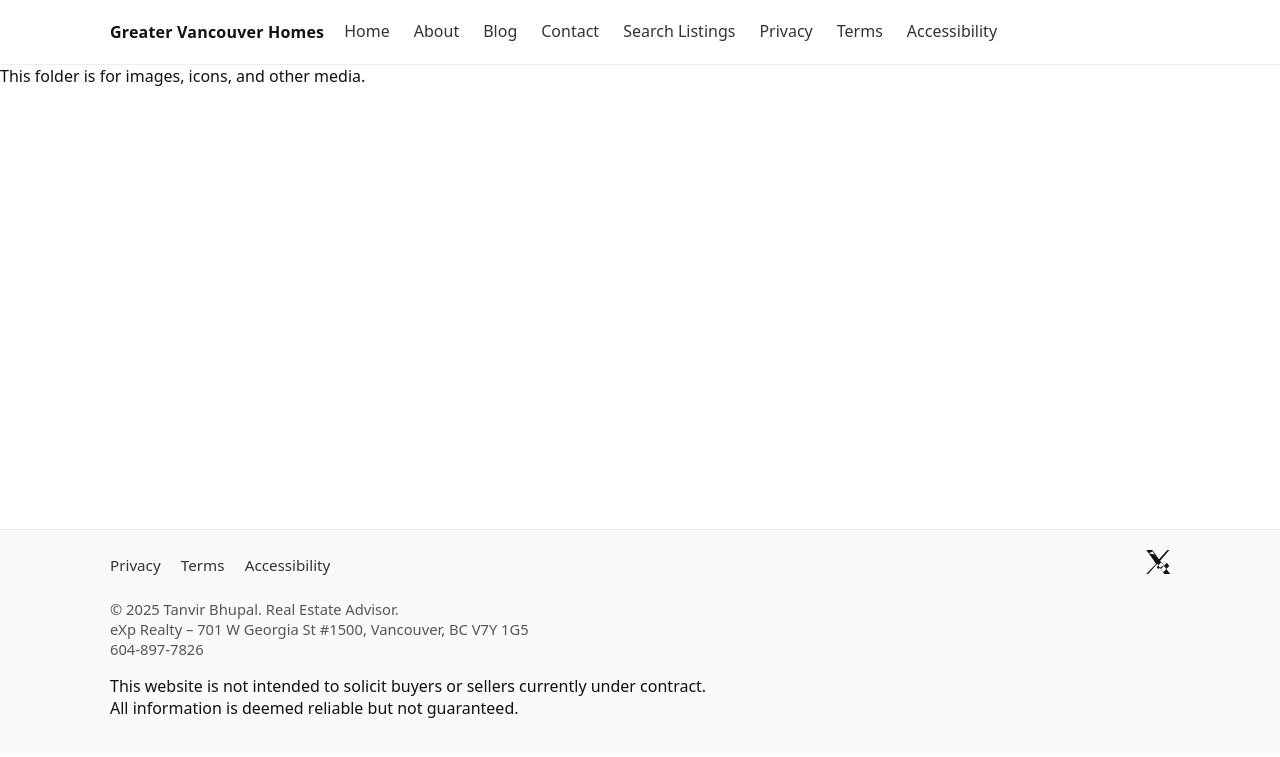
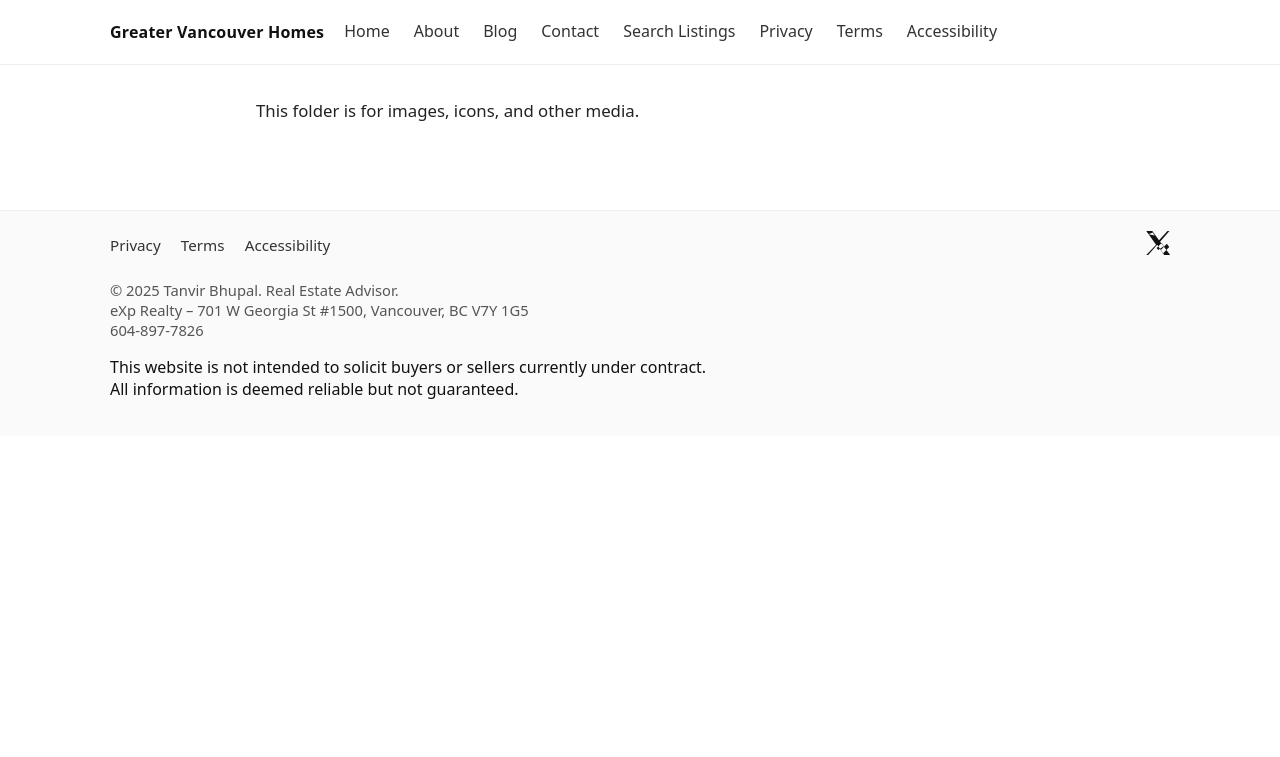
Before and after one commit to gvancouverhomes/gvancouverhomes.github.io, a Jekyll site: the page built from assets/README.md, in a window 1280 px wide. Shown: the top 757 px of the page. Built offline with Jekyll 4.4.1, drawn with Linux system fonts in a browser that asks for light colours; our own code applies the rules of GitHub Pages for plain Markdown files.

Commit message:
Update default.html

```diff
--- a/_layouts/default.html
+++ b/_layouts/default.html
@@ -43,9 +43,10 @@
 <body>
   {% include header.html %}
 
-  <main class="site-content">
-    {{ content }}
-  </main>
+  <main class="page-content">
+  {{ content }}
+</main>
+
 
   {% include footer.html %}
 </body>
```
